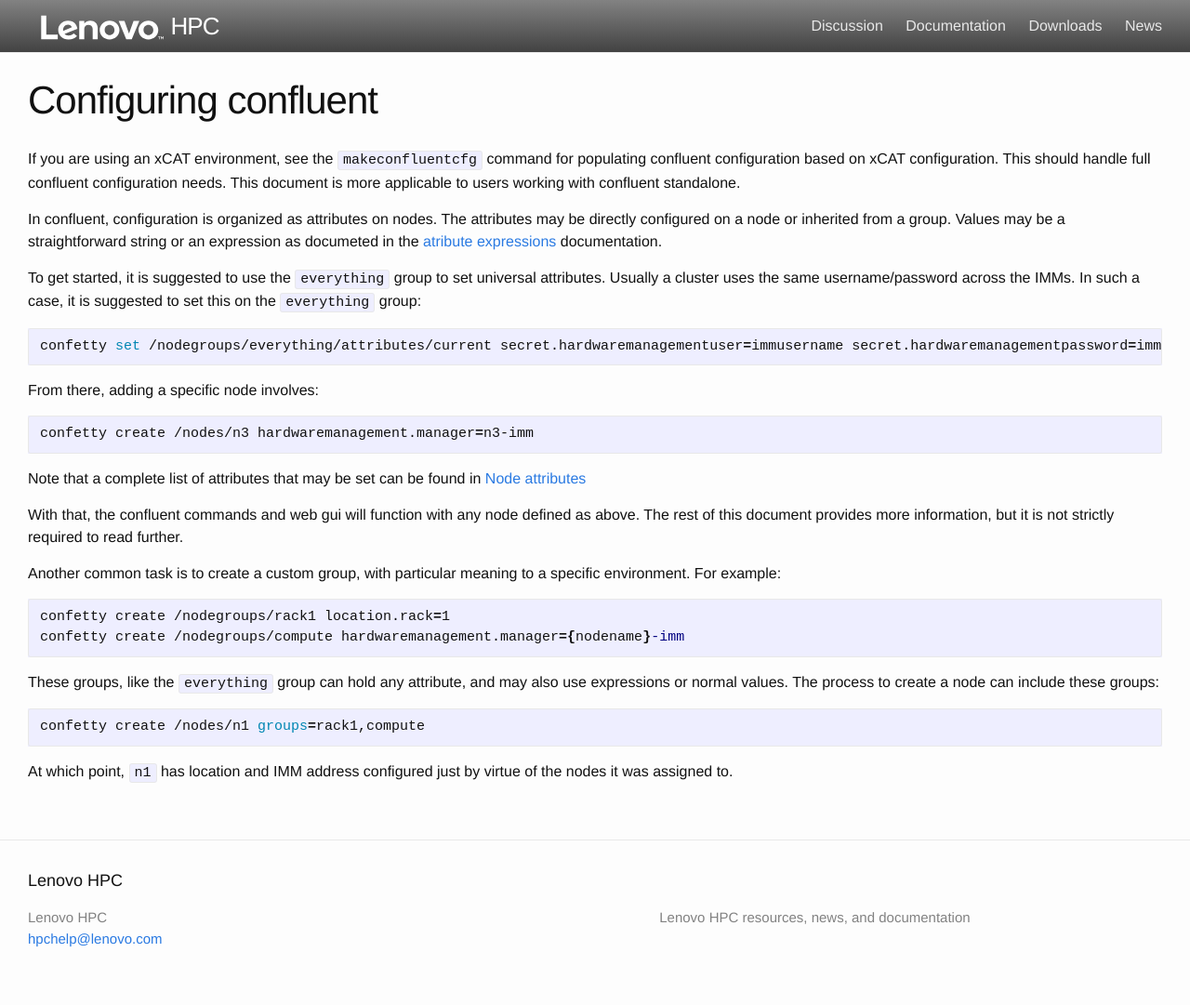
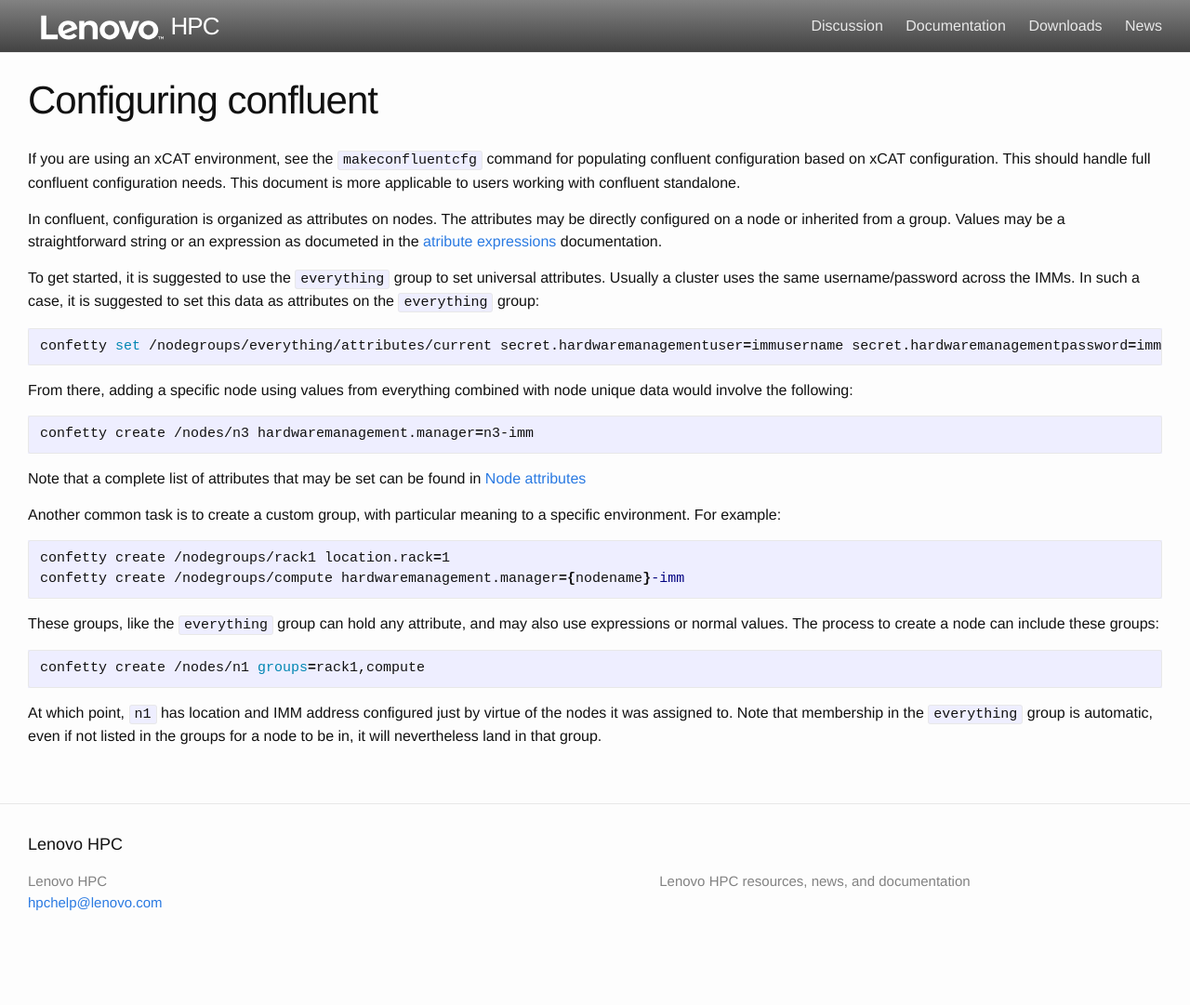
Before and after one commit to xcat2/confluent-docs, a Jekyll site: the page built from docs/configureconfluent.md, in a window 1280 px wide. Shown: the whole page at 93% size. Built offline with Jekyll 4.4.1, drawn with Linux system fonts in a browser that asks for light colours; after the commit the page ends 1042 px from its top, so only the background shows below that.

```diff
--- a/docs/configureconfluent.md
+++ b/docs/configureconfluent.md
@@ -18,19 +18,16 @@
 
 To get started, it is suggested to use the `everything` group to set universal attributes.
 Usually a cluster uses the same username/password across the IMMs.  In such a case, it is
-suggested to set this on the `everything` group:
+suggested to set this data as attributes on the `everything` group:
 
 	confetty set /nodegroups/everything/attributes/current secret.hardwaremanagementuser=immusername secret.hardwaremanagementpassword=immpassword console.method=ipmi
 
-From there, adding a specific node involves:
+From there, adding a specific node using values from everything combined with node unique data would involve the following:
 
 	confetty create /nodes/n3 hardwaremanagement.manager=n3-imm
 
 Note that a complete list of attributes that may be set can be found  in [Node attributes]({{ site.baseurl }}/documentation/nodeattributes.html)
 
-
-With that, the confluent commands and web gui will function with any node defined as above.  The rest of this document provides more information, but
-it is not strictly required to read further.
 
 Another common task is to create a custom group, with particular meaning to a specific environment.  For example:
 
@@ -41,4 +38,5 @@
 
 	confetty create /nodes/n1 groups=rack1,compute
 
-At which point, `n1` has location and IMM address configured just by virtue of the nodes it was assigned to.
+At which point, `n1` has location and IMM address configured just by virtue of the nodes it was assigned to.  Note that membership in
+the `everything` group is automatic, even if not listed in the groups for a node to be in, it will nevertheless land in that group.
```
Also changed, not shown: documentation.md (+2 -0 lines).
